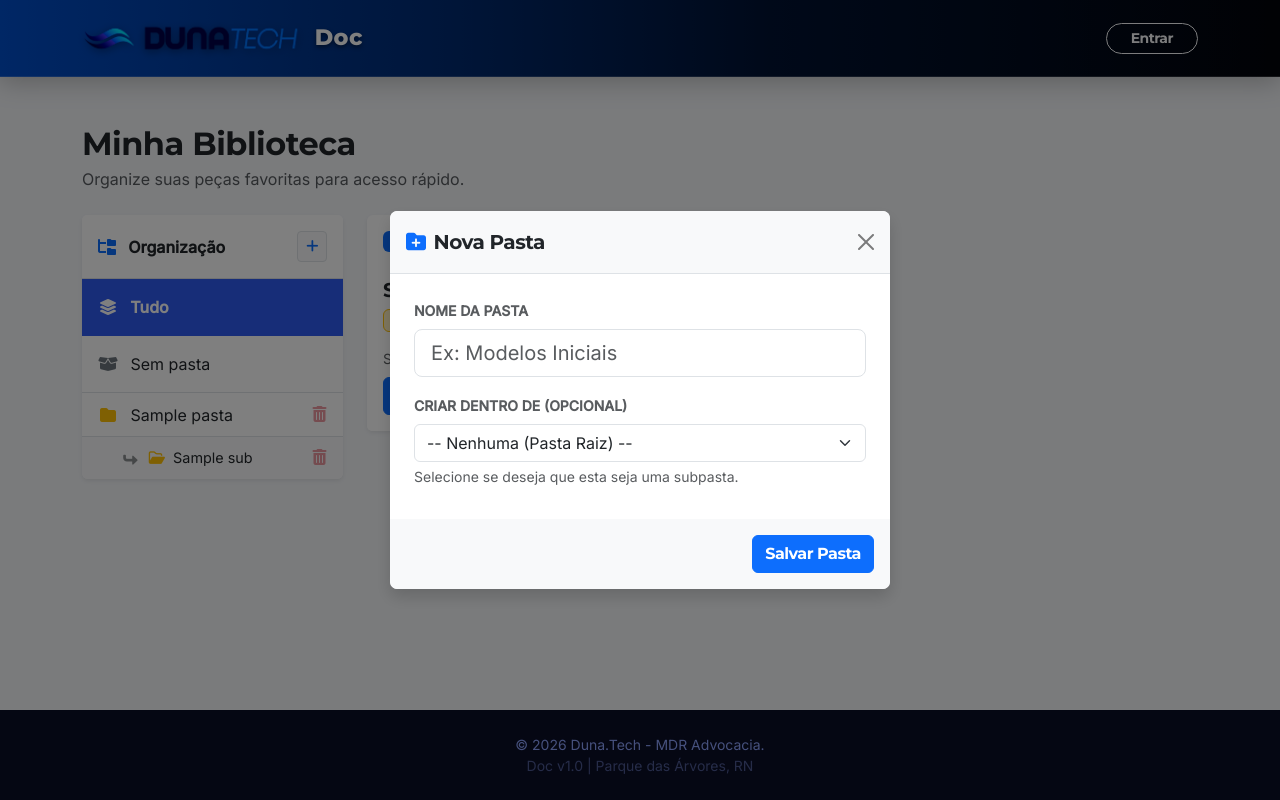
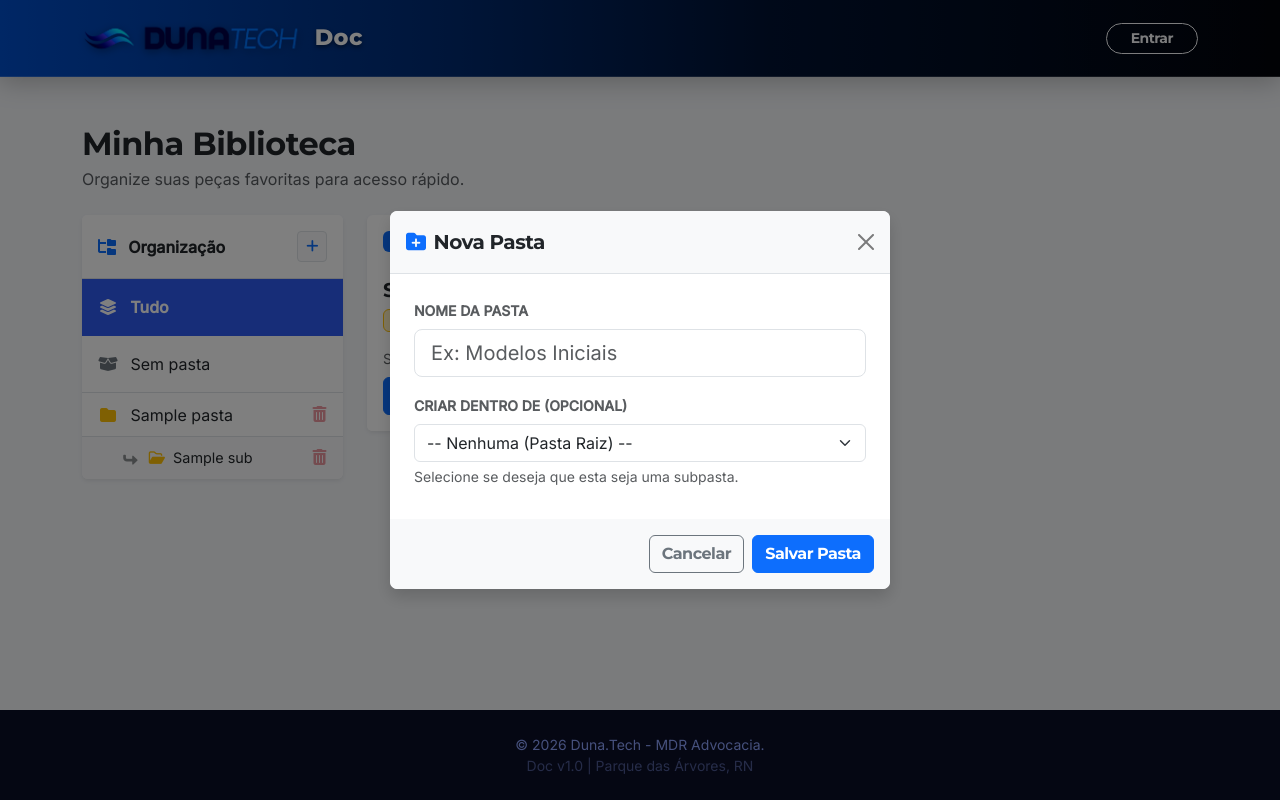
Before and after one commit to MDR-Advocacia/DOC, a Django app: template docgen/templates/docgen/minha_biblioteca.html in a window 1280 px wide, after a click on "Nova Pasta". Run offline with Django 5.2, Linux system fonts and the light colour scheme; the template is opened without the code that fills it: most values are stand-ins (such as "Sample title", 1, 10 or a date in 2020).

Commit message:
fix: corrige botao de salvar pasta para type submit

```diff
--- a/docgen/templates/docgen/minha_biblioteca.html
+++ b/docgen/templates/docgen/minha_biblioteca.html
@@ -181,7 +181,8 @@
                     </div>
                 </div>
                 <div class="modal-footer bg-light border-0">
-                    <button type="button" class="btn btn-primary fw-bold">Salvar Pasta</button>
+                    <button type="button" class="btn btn-outline-secondary fw-bold" data-bs-dismiss="modal">Cancelar</button>
+                    <button type="submit" class="btn btn-primary fw-bold">Salvar Pasta</button>
                 </div>
             </form>
         </div>
```
